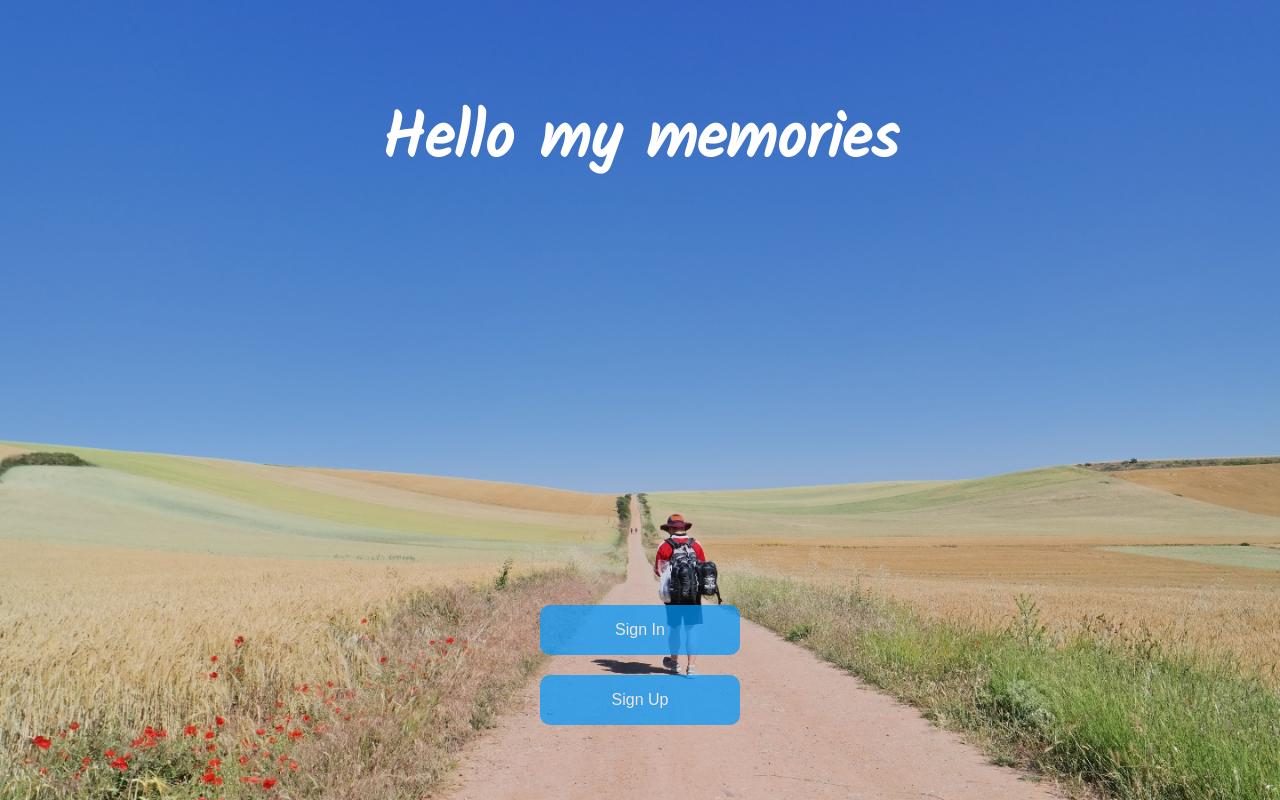
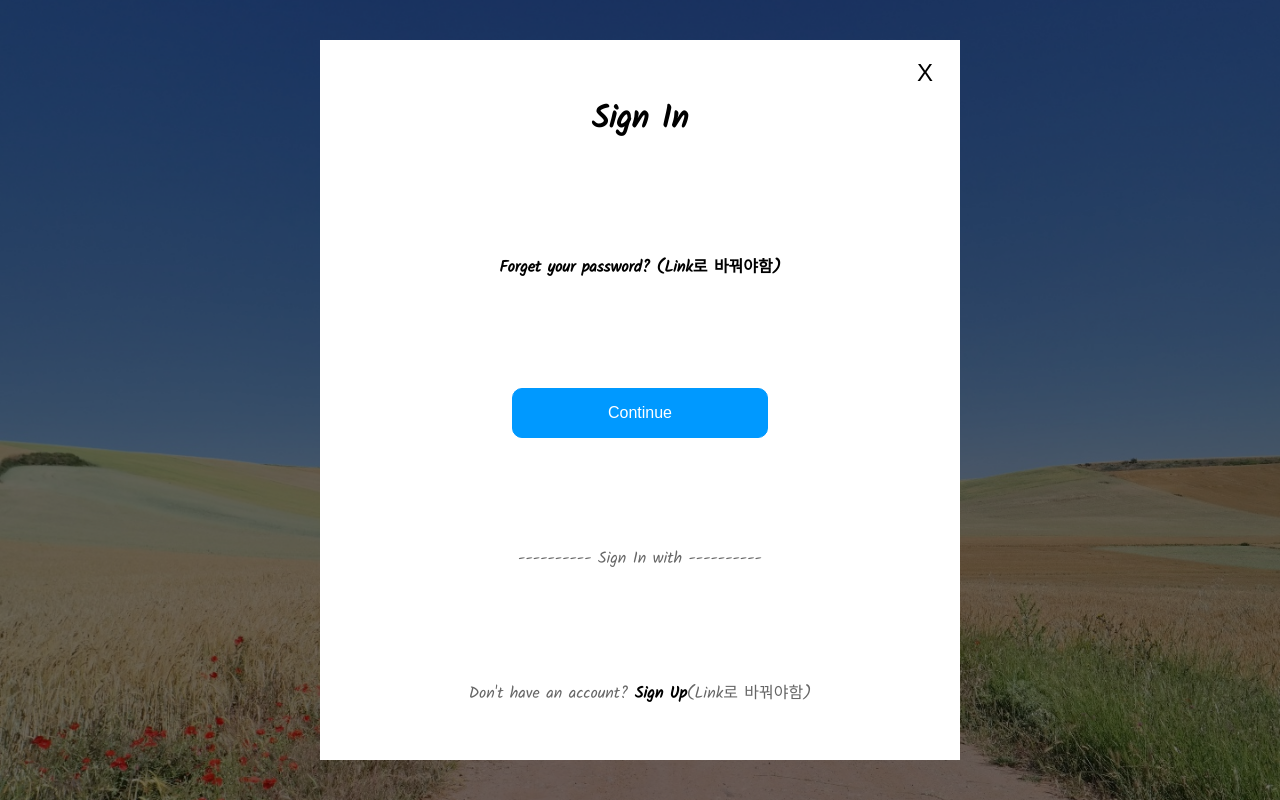
Before and after one commit to GiSeok-Hong/my_footprints_front, a React app: page / in a window 1280 px wide. Built offline with nearby package versions, Linux system fonts and the light colour scheme.

Commit message:
11/10 modal 기본틀 작성

```diff
--- a/package.json
+++ b/package.json
@@ -19,6 +19,7 @@
     "react": "^17.0.2",
     "react-dom": "^17.0.2",
     "react-redux": "^7.2.5",
+    "react-router-dom": "^6.0.2",
     "redux": "^4.1.1"
   },
   "devDependencies": {
--- /dev/null
+++ b/src/components/common/closeBtn.tsx
@@ -0,0 +1,30 @@
+import React from 'react';
+import styled from 'styled-components';
+import { MAIN_PALETTE } from '../../styles/theme';
+
+const Button = styled.button`
+  /* 기본 모양 */
+  padding:5px 7px;
+  cursor:pointer;
+  line-height:16px;
+  background-color: ${MAIN_PALETTE.MAIN_WHITE};
+  border:none;
+
+  /* 폰트 관련 */
+  font-size: 1.5rem;
+
+
+  /* 위치 */
+  position:absolute;
+  right:20px;
+  top:20px;
+`;
+
+const CloseBtn = () => {
+  return (
+    <Button>X</Button>
+  );
+};
+
+
+export default CloseBtn;
--- /dev/null
+++ b/src/components/index/continueBtn.tsx
@@ -0,0 +1,27 @@
+import React from 'react';
+import styled from 'styled-components';
+import { MAIN_PALETTE } from '../../styles/theme';
+
+const Button = styled.button`
+  width:20vw;
+  height:50px;
+  background-color: ${MAIN_PALETTE.MAIN_BLUE};
+  color:${MAIN_PALETTE.MAIN_WHITE};
+  border:1px solid ${MAIN_PALETTE.MAIN_BLUE};
+  border-radius:10px;
+  cursor:pointer;
+  font-size:1rem;
+
+  &:hover {
+    background-color: ${MAIN_PALETTE.MAIN_WHITE};
+    color: ${MAIN_PALETTE.MAIN_BLUE};
+  }
+`
+
+const ContinueBtn = () => {
+  return (
+    <Button>Continue</Button>
+  )
+}
+
+export default ContinueBtn;
--- a/src/components/buttons/IndexBtn.tsx
+++ b/src/components/index/indexBtn.tsx
@@ -10,7 +10,7 @@ const Button = styled.button`
   padding:15px;
   cursor:pointer;
   opacity:0.7;
-  border: none;
+  border: 1px solid ${MAIN_PALETTE.MAIN_BLUE};
   background-color: ${MAIN_PALETTE.MAIN_BLUE};
 
   /* 폰트 관련 */
@@ -21,7 +21,8 @@ const Button = styled.button`
   position:absolute;
   left:50%;
   transform:translate(-50%,-50%);
-  bottom: ${(props) => props.children === "Sign In" ? "120px" : "50px"};
+
+
 
   &:hover {
     background-color: ${MAIN_PALETTE.MAIN_WHITE};
@@ -31,12 +32,13 @@ const Button = styled.button`
 
 type ButtonProps = {
   btntype: string;
+  bottom: string;
 }
 
 
-const IndexBtn = ({ btntype }:ButtonProps) => {
+const IndexBtn = ({ btntype, bottom }: ButtonProps) => {
   return (
-    <Button>{ btntype }</Button>
+    <Button style={{ bottom }}>{ btntype }</Button>
   );
 };
 
--- /dev/null
+++ b/src/components/index/modal.tsx
@@ -0,0 +1,69 @@
+import React from 'react';
+import styled from 'styled-components';
+// import { Link } from 'react-router-dom';
+import CloseBtn from '../common/closeBtn';
+import ContinueBtn from './continueBtn';
+
+const Modal = styled.div`
+  width:100vw;
+  height:100vh;
+  background-color:rgba(0,0,0,0.5);
+  position:relative;
+  font-family:'Kalam';
+
+  // display:none;
+
+  & > form {
+    width:50vw;
+    height:90vh;
+    background-color:#fff;
+    position:absolute;
+    left:50%;
+    top:50%;
+    transform:translate(-50%,-50%);
+    display:flex;
+    flex-direction:column;
+    align-items:center;
+    justify-content:space-around;
+
+
+    p {
+      font-size:1rem;
+      color:#666;
+    }
+
+    // 나중에 link 로 바꿔줄 부분
+    & > span {
+      display:block;
+      color:#000;
+      font-weight:bold;
+    }
+  }
+
+`
+
+
+
+const IndexModal = () => {
+  return (
+    <Modal>
+      <form>
+        <CloseBtn />
+        {/* 상태에 따라 제목 수정 */}
+        <h1>Sign In</h1>
+
+        {/* Sign In 에서만 나와야함 */}
+        <span>Forget your password? (Link로 바꿔야함)</span>
+
+        <ContinueBtn />
+        <p>---------- Sign In with ----------</p>
+
+        {/* Sign In 에서만 나와야함 */}
+        <p>Don&apos;t have an account? <span style={{fontWeight:'bold', color:'#000'}}>Sign Up</span>(Link로 바꿔야함)</p>
+      </form>
+    </Modal>
+  );
+};
+
+
+export default IndexModal;
--- a/src/pages/index.tsx
+++ b/src/pages/index.tsx
@@ -1,8 +1,8 @@
 import React from 'react';
 import styled from 'styled-components';
 import { MAIN_PALETTE } from '../styles/theme';
-import IndexBtn from '../components/buttons/IndexBtn';
-
+import IndexBtn from '../components/index/indexBtn';
+import IndexModal from '../components/index/modal';
 
 // 첫 페이지
 const Index = styled.div`
@@ -29,8 +29,9 @@ const IndexPage = () => {
   return (
     <Index>
       <h1>Hello my memories</h1>
-      <IndexBtn btntype="Sign In" />
-      <IndexBtn btntype="Sign Up"/>
+      <IndexBtn btntype="Sign In" bottom="120px" />
+      <IndexBtn btntype="Sign Up" bottom="50px" />
+      <IndexModal/>
     </Index>
   );
 };
```
Also changed, not shown: src/components/index/input.tsx (added, +14 -0 lines), src/redux/actions/index.ts (added, +12 -0 lines), src/redux/actions/test.txt (deleted), 1 other file (tests, documents, lock files or other folders).
